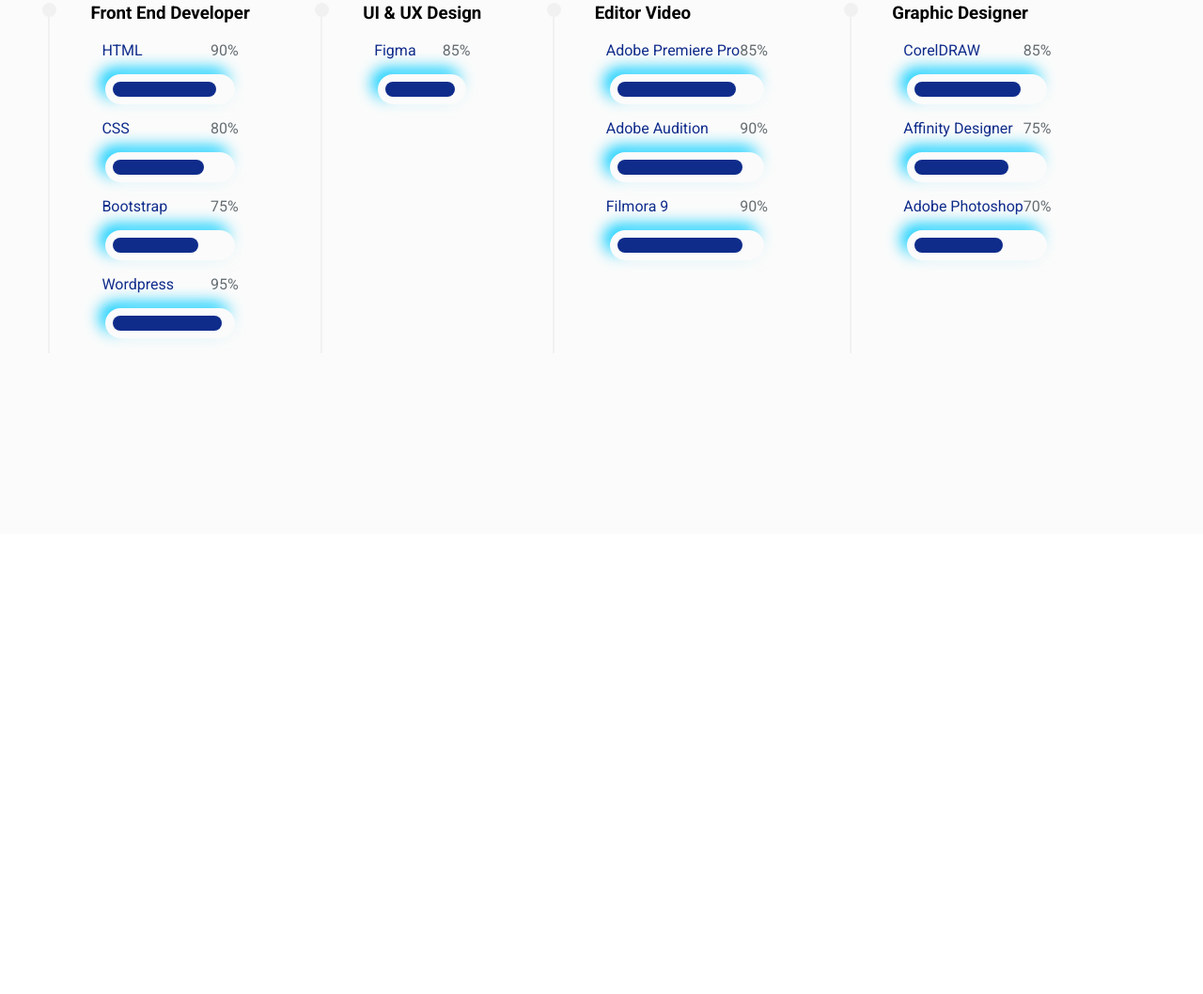
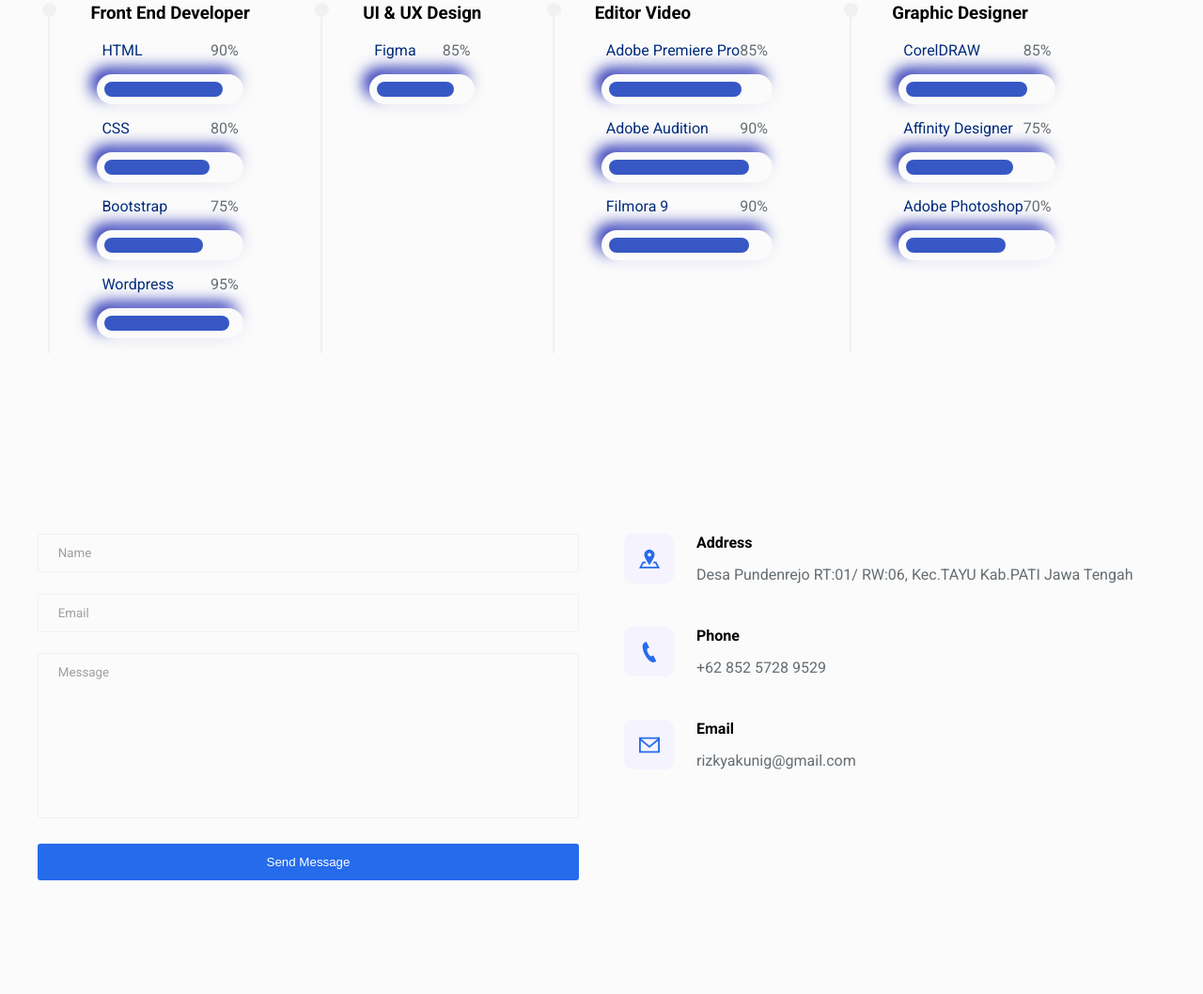
Before and after one commit to RizkyDarmawan10/Portfolio-RizkyDarmawan, a plain HTML site: page index.html in a window 1280 px wide. Shown: the part 3432-4490 px from the top of the page at 94% size. Before the commit the page ends 4000 px from the top, so only its background shows below. Drawn offline with Linux system fonts and the light colour scheme.

Commit message:
add contact

```diff
--- a/index.html
+++ b/index.html
@@ -22,7 +22,7 @@
                  <li><a href="#portfolios">Portfolio</a></li>
                  <li><a href="#educations">Educations</a></li>
                  <li><a href="#skills">Skills</a></li>
-                 <li><a href="#contacs">Contact</a></li>
+                 <li><a href="#contact">Contact</a></li>
                  <li><a href="/resume.pdf" target="_blank">
                  <button class="btn">Resume</button>
                  </a>
@@ -130,7 +130,7 @@
                      <div class="portfolio-info">
                         <div class="portfolio-title">
                             <h4>Front End Developer</h4>
-                            <a href="/" class="portfolio-link">
+                            <a href="frontend.html" class="portfolio-link">
                                 <svg xmlns="http://www.w3.org/2000/svg" width="24" height="24" viewBox="0 0 24 24"><path d="M21 13v10h-21v-19h12v2h-10v15h17v-8h2zm3-12h-10.988l4.035 4-6.977 7.07 2.828 2.828 6.977-7.07 4.125 4.172v-11z"/></svg>
                             </a>
                         </div>
@@ -247,9 +247,9 @@
                             </div>
 
                             <div class="education-info">
-                                <h4 class="education-title">Universitas Dian Nuswantoro</h4>
-                                <p>S1 Sistem Informasi</p>
-                                <h4 class="education-years">2018 - 2022</h4>
+                                <h4 class="education-title">SMAN 1 TAYU</h4>
+                                <p>IPS</p>
+                                <h4 class="education-years">2016 - 2018</h4>
                             </div>
                         </div>
 
@@ -261,8 +261,8 @@
                             </div>
 
                             <div class="education-info">
-                                <h4 class="education-title">Universitas Dian Nuswantoro</h4>
-                                <p>S1 Sistem Informasi</p>
+                                <h4 class="education-title">Dian Nuswantoro University</h4>
+                                <p>S1 Information Systems</p>
                                 <h4 class="education-years">2018 - 2022</h4>
                             </div>
                         </div>
@@ -275,9 +275,9 @@
                             </div>
 
                             <div class="education-info">
-                                <h4 class="education-title">Universitas Dian Nuswantoro</h4>
-                                <p>S1 Sistem Informasi</p>
-                                <h4 class="education-years">2018 - 2022</h4>
+                                <h4 class="education-title">LKP – LANGUAGE CENTER</h4>
+                                <p>English Course</p>
+                                <h4 class="education-years">June - July 2022</h4>
                             </div>
                         </div>
 
@@ -348,7 +348,7 @@
                                     </div>
                                 </div>
                             </div>
-                        </div>
+
 
                         <br>
                         <!-- skill 3 -->
@@ -371,7 +371,7 @@
                                     </div>
                                 </div>
                             </div>
-                        </div>
+
 
                         <br>
                         <!-- skill 4 -->
@@ -394,7 +394,7 @@
                                     </div>
                                 </div>
                             </div>
-                        </div>
+
 
                         </div>
                     </div>
@@ -404,10 +404,10 @@
      <!-- End Of Skills -->
 
      <!-- Contact -->
-        <!-- <section id="contact">
+        <section id="contact">
             <div class="contact main-container">
                 <div class="contact-left">
-                    <form class="contact-form" action="">
+                    <form class="contact-form" action="https://formspree.io/f/mrgnrwwo" method="POST">
                         <div>
                             <input type="text" placeholder="Name" name="name">
                         </div>
@@ -417,7 +417,7 @@
                         </div>
 
                         <div>
-                            <textarea name="message" id="message" cols="30" rows="10"></textarea>
+                            <textarea name="message" id="message" placeholder="Message" cols="30" rows="10"></textarea>
                         </div>
 
                         <div>
@@ -426,14 +426,66 @@
                     </form>
                 </div>
 
+                <div class="contact-right">
+                    <div class="contact-item">
+                      <div class="contact-item-icon">
+                        <svg
+                          xmlns="http://www.w3.org/2000/svg"
+                          width="22"
+                          height="22"
+                          viewBox="0 0 24 24"
+                        >
+                          <path
+                            d="M12 1c-3.148 0-6 2.553-6 5.702 0 3.148 2.602 6.907 6 12.298 3.398-5.391 6-9.15 6-12.298 0-3.149-2.851-5.702-6-5.702zm0 8c-1.105 0-2-.895-2-2s.895-2 2-2 2 .895 2 2-.895 2-2 2zm12 14h-24l4-8h3.135c.385.641.798 1.309 1.232 2h-3.131l-2 4h17.527l-2-4h-3.131c.435-.691.848-1.359 1.232-2h3.136l4 8z"
+                          />
+                        </svg>
+                      </div>
+                      <div class="contact-item-detail">
+                        <h4>Address</h4>
+                        <p>Desa Pundenrejo RT:01/ RW:06, Kec.TAYU Kab.PATI Jawa Tengah</p>
+                      </div>
+                    </div>
 
-                <div class="contact-right">
-                    <div class="contact-item-icon">
+                    <div class="contact-item">
+                      <div class="contact-item-icon">
+                        <svg
+                          xmlns="http://www.w3.org/2000/svg"
+                          width="22"
+                          height="22"
+                          viewBox="0 0 24 24"
+                        >
+                          <path
+                            d="M20 22.621l-3.521-6.795c-.008.004-1.974.97-2.064 1.011-2.24 1.086-6.799-7.82-4.609-8.994l2.083-1.026-3.493-6.817-2.106 1.039c-7.202 3.755 4.233 25.982 11.6 22.615.121-.055 2.102-1.029 2.11-1.033z"
+                          />
+                        </svg>
+                      </div>
+                      <div class="contact-item-detail">
+                        <h4>Phone</h4>
+                        <p>+62 852 5728 9529</p>
+                      </div>
+                    </div>
 
+                    <div class="contact-item">
+                      <div class="contact-item-icon">
+                        <svg
+                          xmlns="http://www.w3.org/2000/svg"
+                          width="22"
+                          height="22"
+                          viewBox="0 0 24 24"
+                        >
+                          <path
+                            d="M0 3v18h24v-18h-24zm21.518 2l-9.518 7.713-9.518-7.713h19.036zm-19.518 14v-11.817l10 8.104 10-8.104v11.817h-20z"
+                          />
+                        </svg>
+                      </div>
+                      <div class="contact-item-detail">
+                        <h4>Email</h4>
+                        <p>rizkyakunig@gmail.com</p>
+                      </div>
                     </div>
+                  </div>
                 </div>
-            </div>
-        </section> -->
+        </section>
 
      <!-- End Of Contact -->
 </body>
--- /dev/null
+++ b/style/project.css
@@ -0,0 +1,155 @@
+@import url('https://fonts.googleapis.com/css2?family=Montserrat:wght@500;700&family=Nunito:wght@200;300;400;600&family=Poppins:ital,wght@0,200;0,300;0,400;0,500;0,600;0,700;0,800;1,300&family=Roboto:ital,wght@0,100;0,300;0,400;0,500;0,700;0,900;1,100;1,300;1,400;1,500;1,700;1,900&display=swap');
+
+:root{
+    --primaryTextColor: #232e35; /* Untuk tittle atau judul */
+    --secondaryTextColor: #656d72; /*nUntuk text biasa seperti paragraph contohnya */
+
+    --borderColor: #f1f1f1;
+    --lineColor: #d9d9d9; /* untuk line di pre-title */
+
+    --primaryBackgroundColor: #fff;
+    --secondaryBackgroundColor: #fbfbfb;
+    --thirdBackgroundColor: #f5f3fe;
+
+    --primaryIconColor : #256bec;
+    --primaryIconColorHover : #095ca0;
+
+    --blue: rgb(55, 88, 196);
+    --box-shadow:.4rem .4rem 1rem rgb(250, 250, 250),
+                -.4rem -.4rem 1rem rgb(32, 42, 179);
+    --box-shadow-inset:.4rem .4rem 1rem #ccc inset,
+                      -.4rem -.4rem 1rem #fff inset;
+
+    --sectionPadding: 6rem 0;
+
+    --itemBorderRadius: 0.7rem;
+}
+
+* {
+    margin: 0;
+    padding: 0;
+    box-sizing: border-box;
+}
+
+body {
+    font-family: "Roboto", sans-serif;
+}
+
+h1,h2,h3,h4,h5,h6, strong {
+    color: var(--primaryTextColor);
+}
+
+p {
+    font-size: 1rem; /* 1rem = 16px */
+    line-height: 1.9rem;
+}
+
+p, span, label, input, textarea, li {
+    color: var(--secondaryTextColor)
+}
+
+a {
+    text-decoration: none;
+}
+
+/* Titles */
+
+.section-title{
+    margin: 1rem 0 4rem;
+    font-size: 2rem;
+    text-align: center;
+}
+
+.pre-title{
+    text-transform: uppercase;
+    letter-spacing: .5rem;
+    color: var(--secondaryTextColor);
+    position: relative;
+    padding-left: 40px;
+    width: fit-content;
+    font-weight: 400;
+    font-size: 0.9rem;
+}
+
+.pre-title::before{
+    content: "";
+    width: 30px;
+    height: 1px;
+    background: var(--lineColor);
+    position: absolute;
+    display: block;
+    left: 0;
+    top: 50%;
+}
+
+/* layout */
+.grid-4{
+    display: grid;
+    grid-template-columns: repeat(3, minmax(150px, 1fr));
+    gap: 1rem;
+    padding: 50px;
+    margin: 32px;
+}
+
+/* frontend */
+
+#frontend{
+    padding: var(--sectionPadding);
+ }
+
+.frontendd{
+    border-radius: var(--itemBorderRadius);
+    overflow: hidden;
+    border: 1px solid var(--borderColor);
+}
+
+.frontend .pre-title{
+    margin: 0 auto;
+}
+
+.frontendd-cover{
+    height: 250px;
+}
+
+.frontendd-cover img{
+    width: 100%;
+    height: 100%;
+    object-fit: cover;
+}
+
+.frontendd-info{
+    padding: 2rem 1rem;
+}
+
+.frontendd-title{
+    display: flex;
+    justify-content: space-between;
+    align-items: center;
+    gap: 1rem;
+}
+
+.frontendd h4 {
+    font-weight: 500;
+    font-size: 1.05rem;
+}
+
+.frontendd-title a svg:hover {
+    fill: var(--primaryIconColor);
+}
+
+.frontendd a svg{
+    transition: 0.2s ease-in-out;
+}
+
+.frontendd-tags{
+    display: flex;
+    gap: 1rem;
+    margin: 1rem 0;
+    font-size: 11px;
+}
+
+.frontendd-tags div{
+    border: 1px solid var(--borderColor);
+    padding: 9px 4px;
+    color: var(--secondaryTextColor);
+}
--- a/style/style.css
+++ b/style/style.css
@@ -14,9 +14,9 @@
     --primaryIconColor : #256bec;
     --primaryIconColorHover : #095ca0;
 
-    --blue: #0f2c8b;
+    --blue: rgb(55, 88, 196);
     --box-shadow:.4rem .4rem 1rem rgb(250, 250, 250),
-                -.4rem -.4rem 1rem rgb(8, 206, 255);
+                -.4rem -.4rem 1rem rgb(32, 42, 179);
     --box-shadow-inset:.4rem .4rem 1rem #ccc inset,
                       -.4rem -.4rem 1rem #fff inset;
 
@@ -36,7 +36,7 @@ body {
 }
 
 h1,h2,h3,h4,h5,h6, strong {
-    color: var (var--primaryTextColor);
+    color: var (--primaryTextColor);
 }
 
 p {
@@ -391,7 +391,7 @@ nav ul li a{
 }
 
 .row .progress h4{
-    color:var(--blue);
+    color:#002b7c;
     font-weight: normal;
     font-size: 1rem;
     display: flex;
@@ -404,7 +404,7 @@ nav ul li a{
     border-radius: 5rem;
     height:2rem;
     padding:.5rem;
-    margin:1rem 1rem;
+    margin:16px 7px;
 }
 
 .row .progress .bar span{
@@ -432,7 +432,7 @@ nav ul li a{
 
 
 .row .progress .bar-2-1 span{
-    width: 95%;
+    width: 85%;
 }
 
 
@@ -456,3 +456,77 @@ nav ul li a{
 .row .progress .bar-4-3 span{
     width: 70%;
 }
+
+/* Contact Section*/
+
+#contact{
+    padding: var(--sectionPadding);
+}
+
+.contact{
+    display: grid;
+    grid-template-columns: repeat(auto-fit, minmax(350px, 1fr));
+    gap: 3rem;
+}
+
+.contact-form div{
+    margin-bottom: 1.4rem;
+}
+
+.contact-form input, .contact-form textarea {
+    width: 100%;
+    padding: .75rem 1.3rem;
+    font-family: "Roboto", sans-serif;
+    background: var(--secondaryBackgroundColor);
+    border: 1px solid var(--borderColor);
+    border-radius: 3px;
+    resize: none;
+}
+
+.contact-form input::placeholder, .contact-form textarea::placeholder {
+    color: #9d9fa1;
+}
+
+.contact-form input:focus, .contact-form textarea:focus {
+    outline: none;
+    border: 1px solid #7d7d7d;
+}
+
+.btn-submit{
+    width: 100%;
+    padding:  .75rem 1.3rem;
+    background-color: var(--primaryIconColor);
+    color: #fff;
+    border: none;
+    border-radius: 3px;
+    cursor: pointer;
+    transition: .2s ease-in-out;
+}
+
+.btn-submit:hover{
+    background-color: var(--primaryIconColorHover);
+}
+
+.contact-item{
+    display: flex;
+    gap: 1.5rem;
+    margin-bottom: 2.5rem;
+}
+
+.contact-item-icon{
+    background-color: var(--thirdBackgroundColor);
+    width: 53px;
+    height: 53px;
+    border-radius: 9px;
+    display: flex;
+    justify-content: center;
+    align-items: center;
+}
+
+.contact-item-icon svg{
+    fill: var(--primaryIconColor);
+}
+
+.contact-item-detail h4 {
+    margin-bottom: 0.6rem;
+}
```
Also changed, not shown: frontend.html (added, +144 -0 lines).
